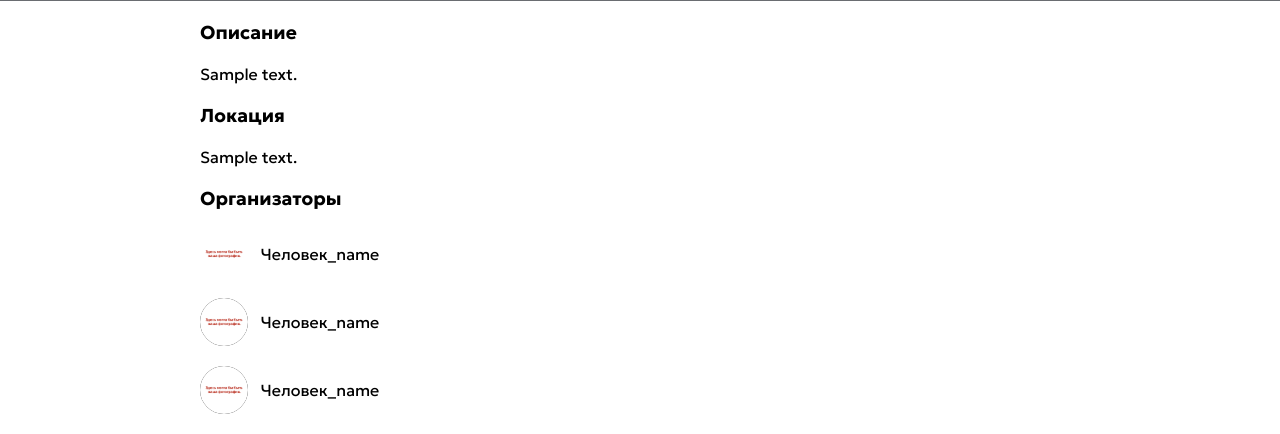
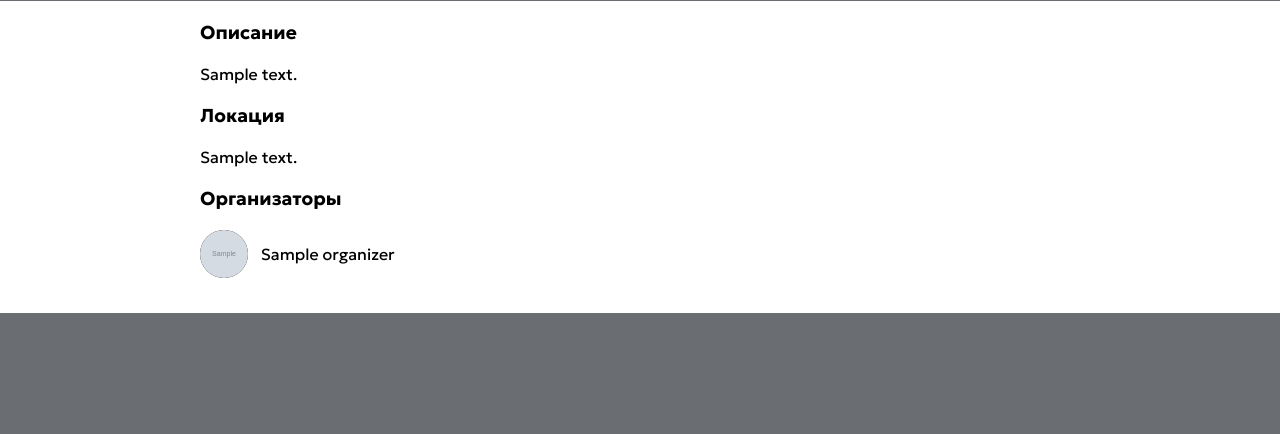
Before and after one commit to NikitaKolotushkin/ryadom, a Python web app: template ryadom_front-end/app/templates/event.html in a window 1280 px wide. Shown: the part 487-921 px from the top of the page. After the commit the page ends 800 px from the top, so only its background shows below. Run offline with Jinja, Linux system fonts and the light colour scheme; the template is opened without the code that fills it: most values are stand-ins (such as "Sample title", 1, 10 or a date in 2020); grey boxes marked "Sample" are stand-in pictures.

Commit message:
add: organizers showing

```diff
--- a/ryadom_front-end/app/templates/event.html
+++ b/ryadom_front-end/app/templates/event.html
@@ -19,8 +19,8 @@
                 <p class="event__header-place">{{ event_data.location }}</p>
                 {% if not is_past %}
                     <div class="event__header-buttons">
-                        <a href="#">Участвовать</a>
-                        <a href="#"><img src="/static/src/img/heart.png" alt=""></a>
+                        <a href="">Участвовать</a>
+                        <a href=""><img src="/static/src/img/heart.png" alt=""></a>
                     </div>
                 {% endif %}
             </div>
@@ -47,13 +47,13 @@
         <div class="event__organizers">
             <h3>Организаторы</h3>
             <ul class="people_list">
-                {% for _ in range(3) %}
-                <li>
-                    <a href="">
-                        <img src="/static/src/img/profile.png" alt="">
-                        <p>Человек_name</p>
-                    </a>
-                </li>
+                {% for organizer in organizers %}
+                    <li>
+                        <a href="">
+                            <img src="{{ organizer.photo if organizer.photo else '/static/src/img/profile.png' }}" alt="">
+                            <p>{{ organizer.name }}</p>
+                        </a>
+                    </li>
                 {% endfor %}
             </ul>
         </div>
```
